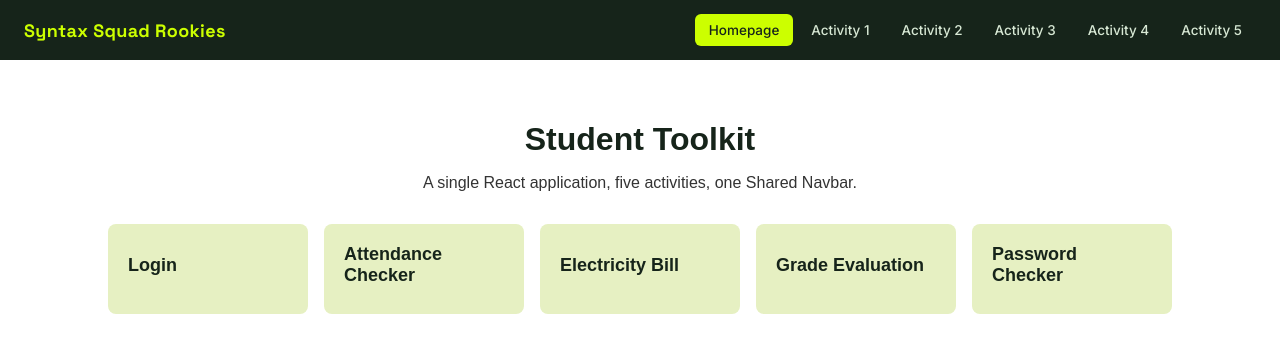
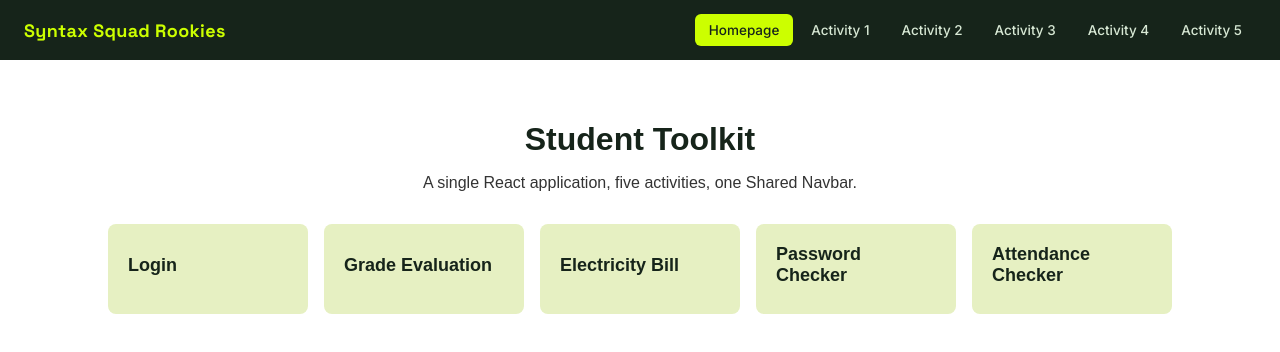
Before and after one commit to Cymieus/Group-Project-Vercel, a React (Vite) app: page / in a window 1280 px wide. Shown: the top 352 px of the page. Built offline with nearby package versions, Linux system fonts and the light colour scheme.

Commit message:
Homepage Fix

```diff
--- a/src/App.jsx
+++ b/src/App.jsx
@@ -10,10 +10,10 @@ import PasswordChecker from './pages/PasswordChecker'
 const navItems = [
 	{ key: 'homepage', label: 'Homepage' },
 	{ key: 'login', label: 'Activity 1' },
-	{ key: 'attendance', label: 'Activity 2' },
-	{ key: 'electricity', label: 'Activity 3' },
-	{ key: 'grades', label: 'Activity 4' },
-	{ key: 'password', label: 'Activity 5' },
+	{ key: 'grades', label: 'Activity 2' },
+	{ key: 'password', label: 'Activity 3' },
+	{ key: 'electricity', label: 'Activity 4' },
+	{ key: 'attendance', label: 'Activity 5' },
 ]
 
 function App() {
@@ -22,10 +22,10 @@ function App() {
 	const pages = {
 		homepage: <Homepage onNavigate={setCurrentPage} />,
 		login: <Login />,
-		attendance: <AttendanceChecker />,
-		electricity: <ElectricityBill />,
 		grades: <GradeEvaluation />,
 		password: <PasswordChecker />,
+		electricity: <ElectricityBill />,
+		attendance: <AttendanceChecker />,
 	}
 
 	return (
--- a/src/pages/Homepage.jsx
+++ b/src/pages/Homepage.jsx
@@ -62,20 +62,21 @@ function Homepage({ onNavigate }) {
 					<h2>Login</h2>
 				</button>
 
-				<button className="card" onClick={() => onNavigate('attendance')}>
-					<h2>Attendance Checker</h2>
+				<button className="card" onClick={() => onNavigate('grades')}>
+					<h2>Grade Evaluation</h2>
 				</button>
 
 				<button className="card" onClick={() => onNavigate('electricity')}>
 					<h2>Electricity Bill</h2>
 				</button>
 
-				<button className="card" onClick={() => onNavigate('grades')}>
-					<h2>Grade Evaluation</h2>
-				</button>
 
 				<button className="card" onClick={() => onNavigate('password')}>
 					<h2>Password Checker</h2>
+				</button>
+
+				<button className="card" onClick={() => onNavigate('attendance')}>
+					<h2>Attendance Checker</h2>
 				</button>
 			</div>
 		</div>
```
